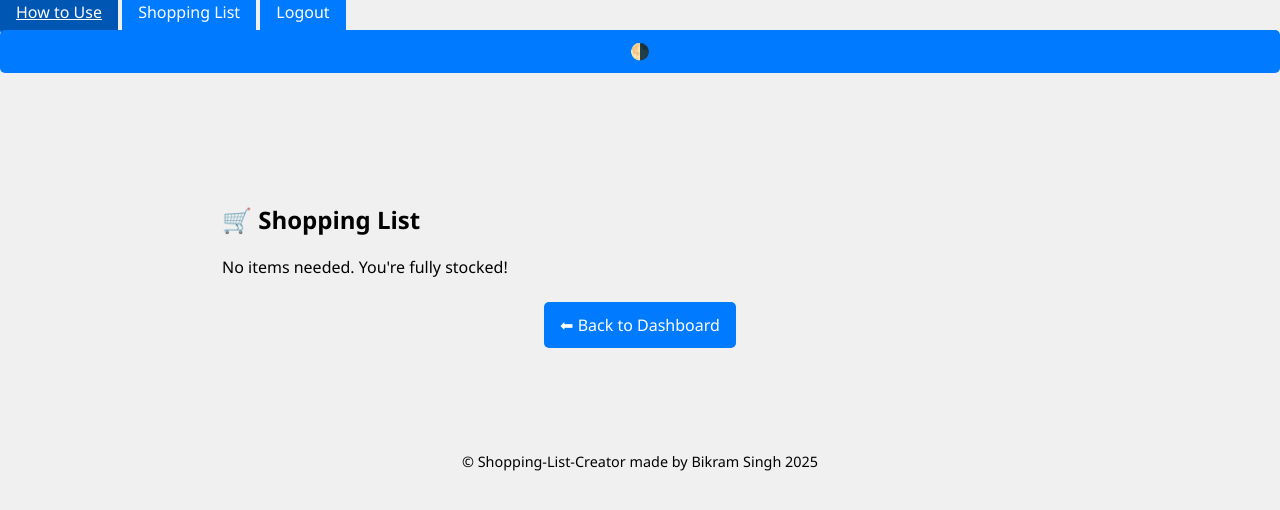
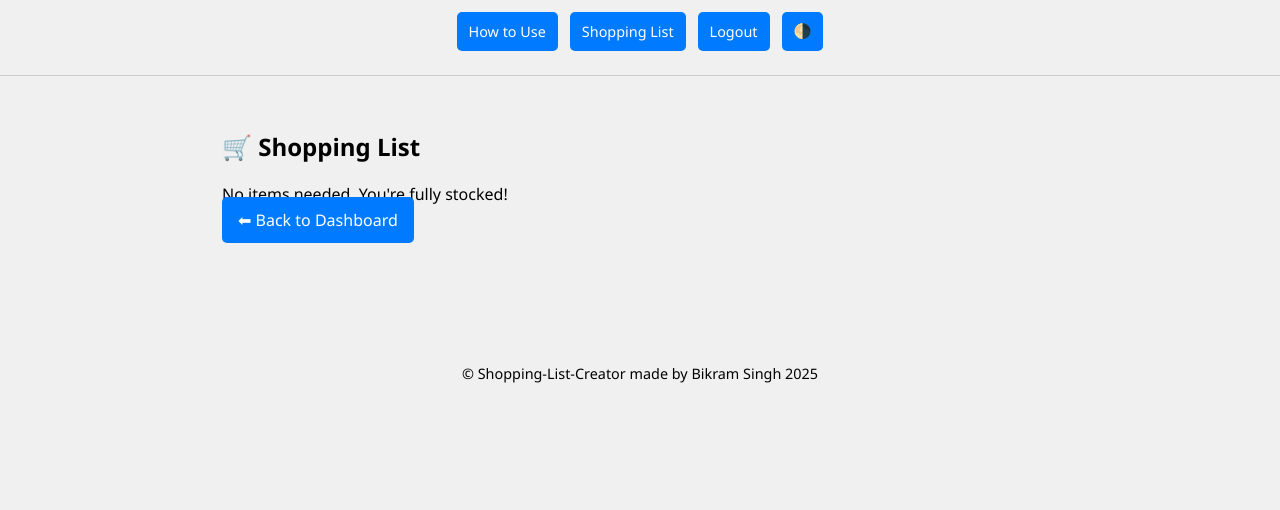
Before and after one commit to BikramSingh1989/Shopping-List-Creator, a Flask app: template templates/shopping_list.html in a window 1280 px wide. Shown: the top 510 px of the page. Run offline with Flask 3, Linux system fonts and the light colour scheme; the template is opened without the code that fills it, so the values that code supplies are empty.

Commit message:
updated feature in shopping list

```diff
--- a/static/style.css
+++ b/static/style.css
@@ -37,7 +37,7 @@ body.dark {
 /* ===== Layout Container ===== */
 .container {
   max-width: 900px;
-  margin: 3rem auto;
+  margin: 4rem auto;
   padding: 2rem;
 }
 
@@ -94,6 +93,23 @@ button:hover, .btn:hover {
   transform: translateY(-2px);
 }
 
+/* ===== Toggle Button Fix ===== */
+.toggle-btn {
+  background-color: var(--accent);
+  color: white;
+  border: none;
+  cursor: pointer;
+  font-size: 0.9rem;
+  padding: 0.5rem 0.75rem;
+  border-radius: 5px;
+  transition: background-color 0.3s ease, transform 0.2s ease;
+}
+
+.toggle-btn:hover {
+  background-color: var(--accent-hover);
+  transform: translateY(-2px);
+}
+
 /* ===== Animation ===== */
 .fade-in {
   animation: fadeIn 0.5s ease-in forwards;
@@ -110,17 +126,15 @@ button:hover, .btn:hover {
   top: 0;
   width: 100%;
   background-color: var(--bg);
+  padding: 0.5rem 1rem;
   display: flex;
-  flex-wrap: wrap;
   justify-content: center;
-  gap: 0.5rem;
-  padding: 0.75rem 1rem;
+  gap: 0.75rem;
+  z-index: 1000;
   border-bottom: 1px solid #ccc;
-  z-index: 1000;
 }
 
-.top-nav .btn,
-.top-nav .toggle-btn {
+.btn.small {
   padding: 0.5rem 0.75rem;
   font-size: 0.9rem;
   width: auto;
@@ -238,46 +217,15 @@ h2, h3 {
 }
 
 /* ===== Shopping List Page ===== */
-.shopping-list-wrapper {
-  background-color: var(--card-bg);
-  border-radius: 8px;
-  padding: 1.5rem;
-  box-shadow: 0 2px 8px rgba(0,0,0,0.1);
+.shopping-list {
+  list-style-type: square;
+  padding-left: 1.5rem;
   margin-bottom: 2rem;
 }
 
-.shopping-list {
-  list-style: none;
-  padding-left: 0;
-}
-
 .shopping-list li {
-  display: flex;
-  align-items: center;
-  margin-bottom: 0.75rem;
-  font-size: 1rem;
-  border-bottom: 1px dashed #ccc;
-  padding-bottom: 0.5rem;
-}
-
-.shopping-list input[type="checkbox"] {
-  margin-right: 0.75rem;
-  transform: scale(1.2);
-}
-
-.shopping-list .item-name {
-  font-weight: bold;
-  margin-right: 0.5rem;
-}
-
-.shopping-list .item-need {
-  font-style: italic;
-  color: #666;
-}
-
-.back-btn-wrapper {
-  margin-top: 2rem;
-  text-align: center;
+  font-size: 14px;
+  margin-bottom: 0.5rem;
 }
 
 /* ===== Footer ===== */
--- a/templates/base.html
+++ b/templates/base.html
@@ -9,11 +9,11 @@
 
 <body>
   <!-- Top Navigation Bar -->
-  <div class="top-right-buttons">
+  <div class="top-nav">
     <a href="/how-to-use" class="btn small">How to Use</a>
     <a href="/shopping-list" class="btn small">Shopping List</a>
     <a href="/logout" class="btn small">Logout</a>
-    <button class="btn small" onclick="toggleTheme()">🌗</button>
+    <button class="btn small toggle-btn" onclick="toggleTheme()">🌗</button>
   </div>
 
   <!-- Main Container -->
```
Also changed, not shown: other parts of static/style.css (+4 -41 lines).
